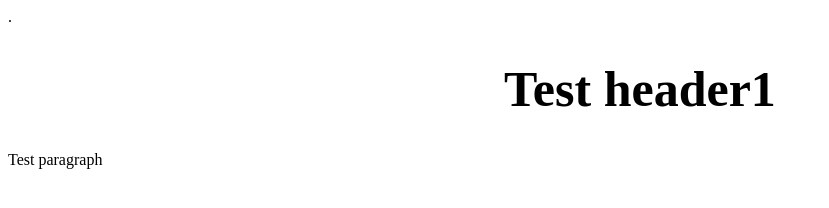
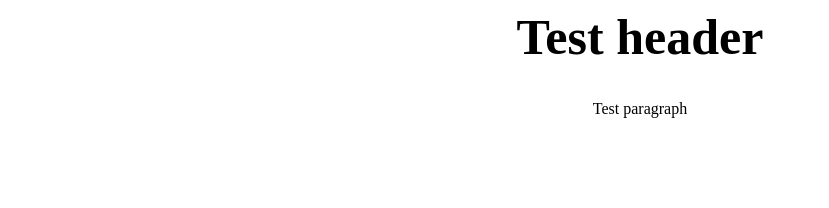
Before and after one commit to Hedwigg/hedwigg.github.io, a plain HTML site: page index.html in a window 1280 px wide. Shown: the whole page, without its empty margins (0-829 px from the left). Drawn offline with Linux system fonts and the light colour scheme.

Commit message:
basic centering

```diff
--- a/css/style.css
+++ b/css/style.css
@@ -2,3 +2,8 @@ h1 {
 	text-align: center;
 	font-size:50px;
 }
+
+p
+{
+	text-align: center;
+}
--- a/index.html
+++ b/index.html
@@ -1,12 +1,12 @@
 <!DOCTYPE.html>
 <head>
 
-<link rel="stylesheet" type= "text/css" href="css/style.css">.
+<link rel="stylesheet" type= "text/css" href="css/style.css">
 
 </head>
 
 
-<h1>Test header1</h1>
+<h1>Test header</h1>
 <body>
 <p>Test paragraph</p>
 </body>
```
